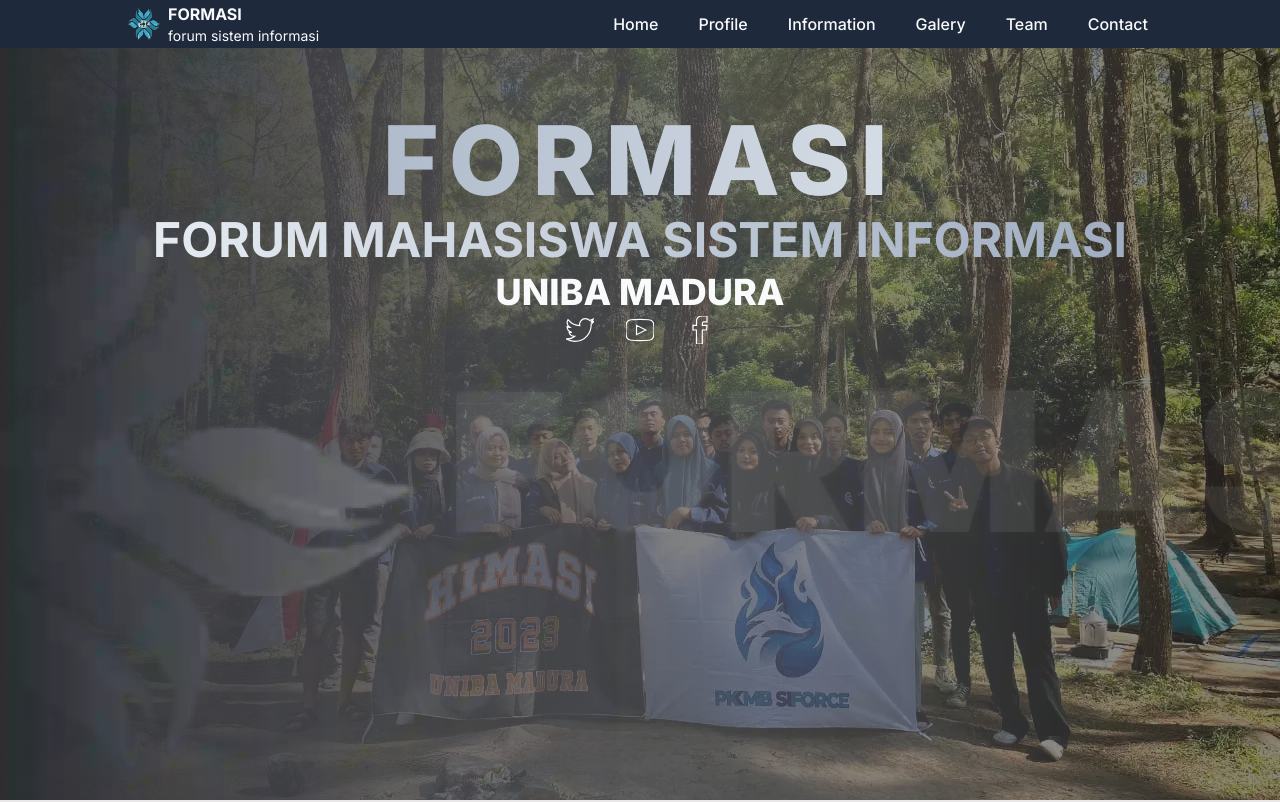
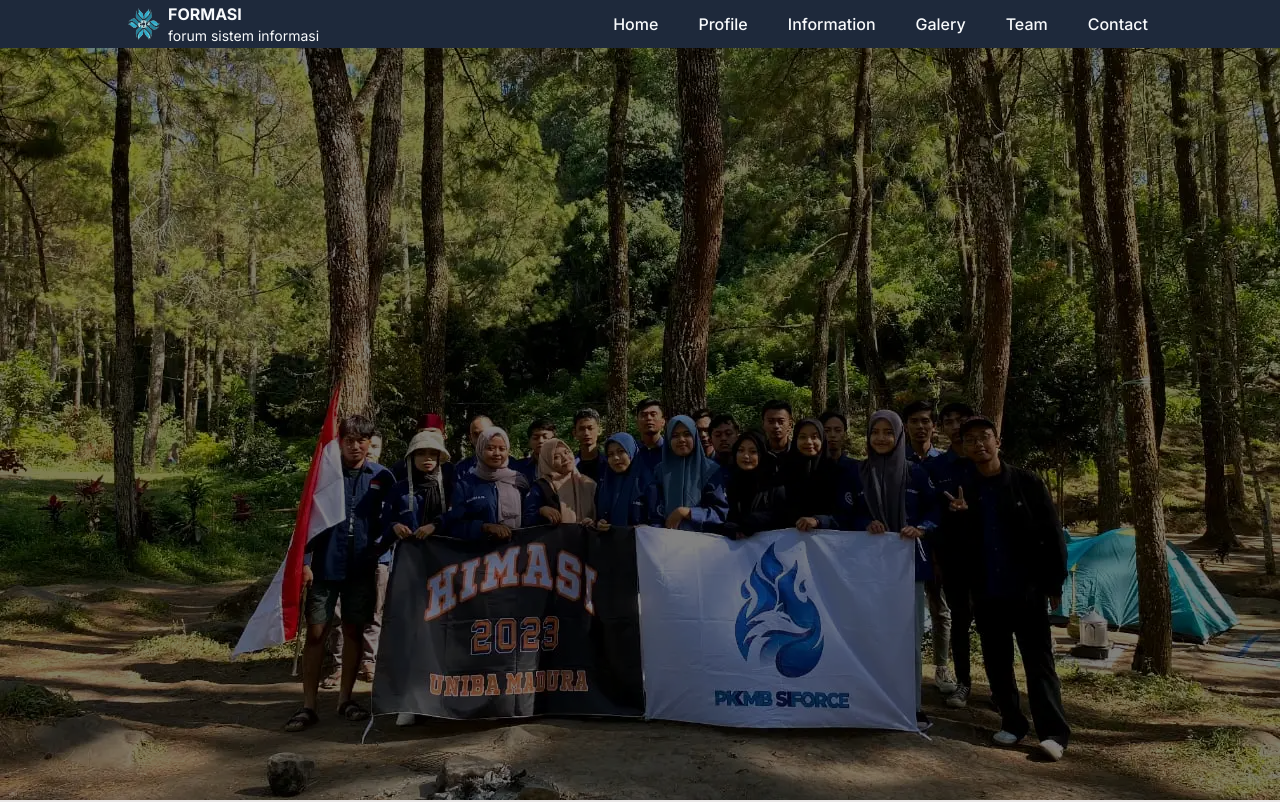
Before and after one commit to Romzyyy/formasi, a Next.js app: page / in a window 1280 px wide. Shown: the top 802 px of the page. Built offline with nearby package versions, Linux system fonts and the light colour scheme.

Commit message:
style: fix style image slide

```diff
--- a/src/app/Galery/Galery.jsx
+++ b/src/app/Galery/Galery.jsx
@@ -11,6 +11,8 @@
   { title: "image8", src: "/image/slider2.webp" },
 ];
 
+const sliced = images.slice(0, 10);
+
 export default async function Galery() {
   return (
     <div
@@ -22,7 +24,7 @@
       </h1>
       <div className="flex flex-row">
         <div className="mb-10 columns-2 md:columns-3 lg:columns-4">
-          {images.map((image) => (
+          {sliced.map((image) => (
             <Image
               key={image.title}
               src={image.src}
--- a/src/app/Hero/Slider.jsx
+++ b/src/app/Hero/Slider.jsx
@@ -5,7 +5,11 @@
 import "react-slideshow-image/dist/styles.css";
 
 const Slider = () => {
-  const images = ["/image/slider1.webp", "/image/slider2.webp", "/image/slider3.webp"];
+  const images = [
+    "/image/slider1.webp",
+    "/image/slider2.webp",
+    "/image/slider3.webp",
+  ];
 
   const zoomProperties = {
     scale: 1,
@@ -17,21 +21,21 @@
   };
 
   return (
-    <div id="Home" className="h-fit w-full">
+    <div id="Home" className="h-screen w-full">
       <Zoom {...zoomProperties}>
         {images.map((each, index) => (
           <div
             key={index}
-            className="flex lg:h-screen h-5/6 w-screen items-center justify-center"
+            className="flex h-screen w-screen items-center justify-center"
           >
             <Image
-              className="object-contain brightness-50"
+              className="object-cover brightness-50"
               alt="SlideImage"
               src={each}
-              width={10000}
-              height={10000}
+              layout="fill"
+              objectFit="cover"
             />
-            <div className="absolute right-0 lg:h-full h-full w-full  bg-no-repeat" style={{backgroundImage: `url('image/baground.webp')`}}>
+            {/* <div className="absolute right-0 lg:h-full h-full w-full  bg-no-repeat" style={{backgroundImage: `url('image/baground.webp')`}}>
               <h1 className="z-10 pt-28 bg-gradient-to-r from-slate-400 to-slate-100 bg-clip-text text-center text-2xl sm:text-7xl lg:text-8xl font-extrabold tracking-widest text-transparent">
                 FORMASI
               </h1>
@@ -76,7 +80,7 @@
                   </svg>
                 </a>
               </div>
-            </div>
+            </div> */}
           </div>
         ))}
       </Zoom>
```
